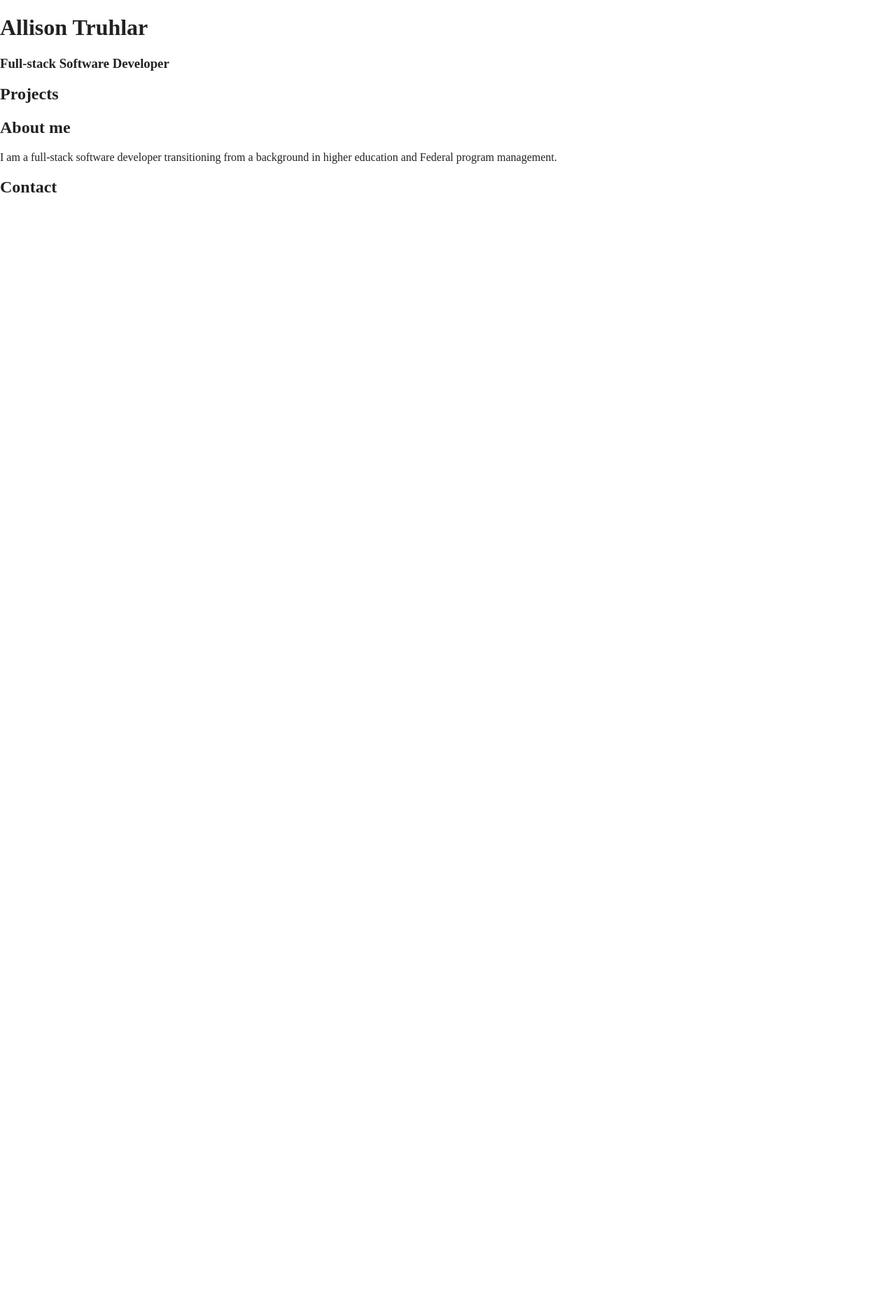
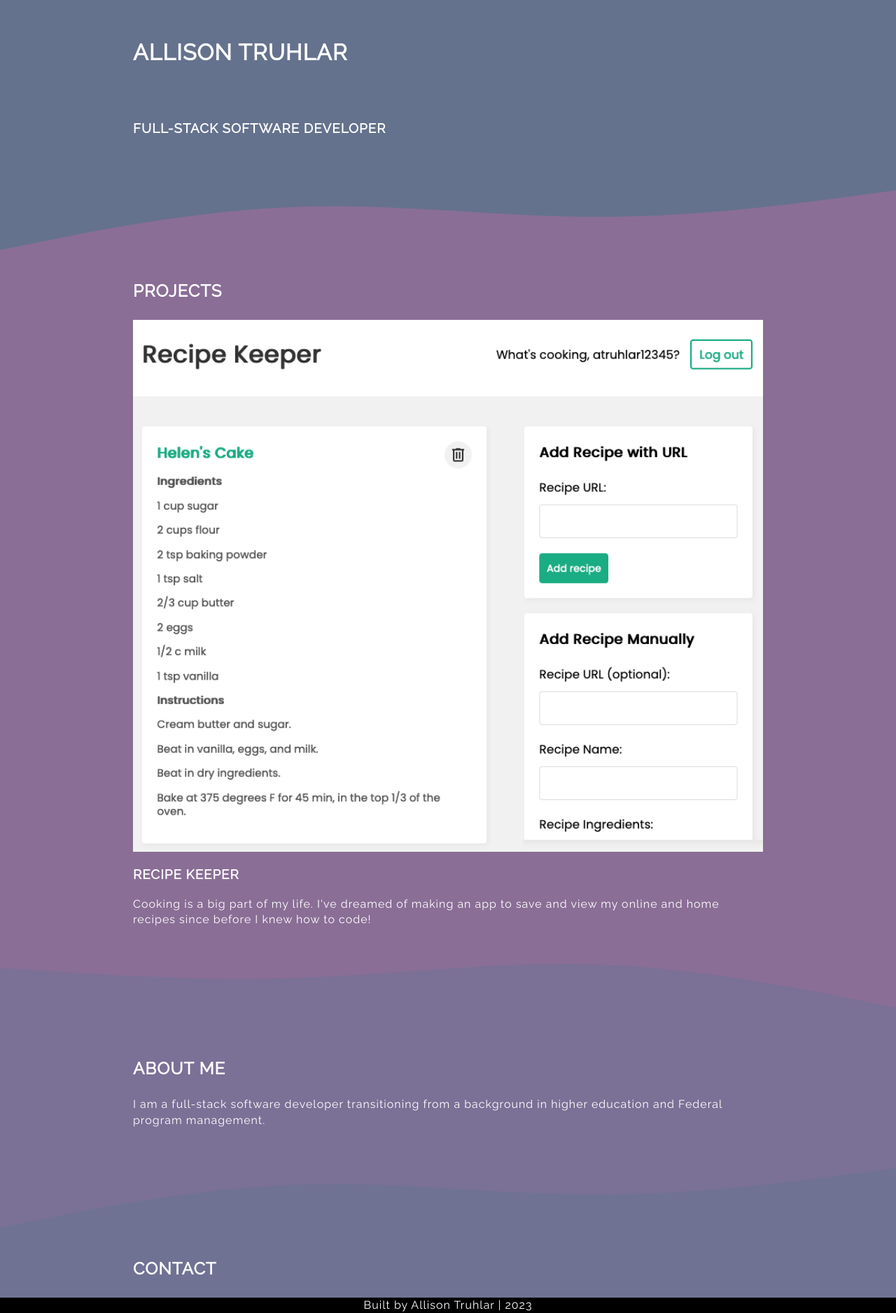
Before and after one commit to allison-truhlar/new-portfolio, a website built with Parcel: page index.html in a window 1280 px wide. Shown: the whole page at 70% size. Before the commit the page ends 800 px from the top, so only its background shows below. Built offline with nearby package versions, Linux system fonts and the light colour scheme.

Commit message:
Adding wave svgs, basic font styles and spacing

```diff
--- a/css/main.css
+++ b/css/main.css
@@ -11,8 +11,7 @@
    Base styles: opinionated defaults
    ========================================================================== */
 
-html {
-  color: #222;
+html, body {
   font-size: 1em;
   line-height: 1.4;
 }
@@ -86,88 +85,73 @@ textarea {
 /* ==========================================================================
    Author's custom styles
    ========================================================================== */
+   *,*::before,*::after {
+    box-sizing: border-box;
+  }
+  html{
+    height: 100%;
+  }
 
-/* ==========================================================================
-   Helper classes
-   ========================================================================== */
+  body{
+    min-height: 100%;
+    margin: 0;
+    color: #ffffff;
+    font-family: 'Raleway', sans-serif;
+    letter-spacing: 1px;
+  }
 
-/*
- * Hide visually and from screen readers
- */
+  img {
+    display: block;
+    width: 100%;
+    margin: auto;
+  }
 
-.hidden,
-[hidden] {
-  display: none !important;
-}
+  header, section{
+    display: flex;
+    flex-direction: column;
+    align-items: center;
+  }
 
-/*
- * Hide only visually, but have it available for screen readers:
- * https://snook.ca/archives/html_and_css/hiding-content-for-accessibility
- *
- * 1. For long content, line feeds are not interpreted as spaces and small width
- *    causes content to wrap 1 word per line:
- *    https://medium.com/@jessebeach/beware-smushed-off-screen-accessible-text-5952a4c2cbfe
- */
+  h1, h2, h3, p{
+    margin: 0;
+  }
 
-.sr-only {
-  border: 0;
-  clip: rect(0, 0, 0, 0);
-  height: 1px;
-  margin: -1px;
-  overflow: hidden;
-  padding: 0;
-  position: absolute;
-  white-space: nowrap;
-  width: 1px;
-  /* 1 */
-}
+  h1, h2, h3{
+    text-transform: uppercase;
+    padding: 1em 0 1em 0;
+  }
 
-/*
- * Extends the .sr-only class to allow the element
- * to be focusable when navigated to via the keyboard:
- * https://www.drupal.org/node/897638
- */
+  .content-container{
+    width: 80%;
+    max-width: 900px;
+  }
 
-.sr-only.focusable:active,
-.sr-only.focusable:focus {
-  clip: auto;
-  height: auto;
-  margin: 0;
-  overflow: visible;
-  position: static;
-  white-space: inherit;
-  width: auto;
-}
+  .background-first{
+    background-color: #65728d;
+  }
+  .background-second{
+    background-color: #8a6e96;
+  }
 
-/*
- * Hide visually and from screen readers, but maintain layout
- */
+  .background-third{
+    background-color: #7b7096;
+  }
 
-.invisible {
-  visibility: hidden;
-}
+  .background-fourth{
+    background-color: #6f7293;
+  }
+  /* .wave-container{
+    border: 1px red solid;
+  } */
+  .wave-container > svg {
+    display: block;
+  }
 
-/*
- * Clearfix: contain floats
- *
- * For modern browsers
- * 1. The space content is one way to avoid an Opera bug when the
- *    `contenteditable` attribute is included anywhere else in the document.
- *    Otherwise it causes space to appear at the top and bottom of elements
- *    that receive the `clearfix` class.
- * 2. The use of `table` rather than `block` is only necessary if using
- *    `:before` to contain the top-margins of child elements.
- */
+  footer{
+    background: black;
+    text-align: center;
+  }
 
-.clearfix::before,
-.clearfix::after {
-  content: " ";
-  display: table;
-}
-
-.clearfix::after {
-  clear: both;
-}
 
 /* ==========================================================================
    EXAMPLE Media Queries for Responsive Design.
@@ -178,85 +162,3 @@ textarea {
 @media only screen and (min-width: 35em) {
   /* Style adjustments for viewports that meet the condition */
 }
-
-@media print,
-  (-webkit-min-device-pixel-ratio: 1.25),
-  (min-resolution: 1.25dppx),
-  (min-resolution: 120dpi) {
-  /* Style adjustments for high resolution devices */
-}
-
-/* ==========================================================================
-   Print styles.
-   Inlined to avoid the additional HTTP request:
-   https://www.phpied.com/delay-loading-your-print-css/
-   ========================================================================== */
-
-@media print {
-  *,
-  *::before,
-  *::after {
-    background: #fff !important;
-    color: #000 !important;
-    /* Black prints faster */
-    box-shadow: none !important;
-    text-shadow: none !important;
-  }
-
-  a,
-  a:visited {
-    text-decoration: underline;
-  }
-
-  a[href]::after {
-    content: " (" attr(href) ")";
-  }
-
-  abbr[title]::after {
-    content: " (" attr(title) ")";
-  }
-
-  /*
-   * Don't show links that are fragment identifiers,
-   * or use the `javascript:` pseudo protocol
-   */
-  a[href^="#"]::after,
-  a[href^="javascript:"]::after {
-    content: "";
-  }
-
-  pre {
-    white-space: pre-wrap !important;
-  }
-
-  pre,
-  blockquote {
-    border: 1px solid #999;
-    page-break-inside: avoid;
-  }
-
-  /*
-   * Printing Tables:
-   * https://web.archive.org/web/20180815150934/http://css-discuss.incutio.com/wiki/Printing_Tables
-   */
-  thead {
-    display: table-header-group;
-  }
-
-  tr,
-  img {
-    page-break-inside: avoid;
-  }
-
-  p,
-  h2,
-  h3 {
-    orphans: 3;
-    widows: 3;
-  }
-
-  h2,
-  h3 {
-    page-break-after: avoid;
-  }
-}
--- a/index.html
+++ b/index.html
@@ -16,6 +16,11 @@
     <!-- <link rel="apple-touch-icon" href="icon.png"> -->
     <!-- Place favicon.ico in the root directory -->
 
+    <!-- Google fonts -->
+    <link rel="preconnect" href="https://fonts.googleapis.com">
+    <link rel="preconnect" href="https://fonts.gstatic.com" crossorigin>
+    <link href="https://fonts.googleapis.com/css2?family=Raleway&display=swap" rel="stylesheet">
+
     <link rel="stylesheet" href="css/normalize.css">
     <link rel="stylesheet" href="css/main.css">
 
@@ -25,26 +30,80 @@
 <body>
 
     <!-- Add your site or application content here -->
-  <header>
+
+    <div class="wave-container background-second">
+        <header class="background-first">
+            <div class="content-container">
                 <h1>Allison Truhlar</h1>
                 <h3>Full-stack Software Developer</h3>
+            </div>
         </header>
-  <section>
+        <svg xmlns="http://www.w3.org/2000/svg" viewBox="0 0 1440 180">
+            <path fill="#65728d" fill-opacity="1"
+                d="M0,160L80,144C160,128,320,96,480,90.7C640,85,800,107,960,106.7C1120,107,1280,85,1360,74.7L1440,64L1440,0L1360,0C1280,0,1120,0,960,0C800,0,640,0,480,0C320,0,160,0,80,0L0,0Z">
+            </path>
+        </svg>
+
+    </div>
+
+    <div class="wave-container background-third">
+        <section class="background-second">
+            <div class="content-container">
                 <h2>Projects</h2>
+                <div>
+                    <img src="./img/Recipe-Card.png" alt="Software Screenshot" loading="lazy" />
+                    <h3 class="projects__row-content-title">Recipe Keeper</h3>
+              <p class="projects__row-content-desc">
+                Cooking is a big part of my life. I've dreamed of making an app to save and view my online and home recipes since before I knew how to code!
+              </p>
+                  <!-- <a
+                    href="./recipe-keeper.html"
+                    class="btn btn--small btn--theme-inv projects__row-content-links-btn"
+                    >View project</a
+                  > -->
+                </div>
+            </div>
         </section>
-  <section>
+        <svg xmlns="http://www.w3.org/2000/svg" viewBox="0 0 1440 180"><path fill="#8a6e96" fill-opacity="1" d="M0,64L80,69.3C160,75,320,85,480,80C640,75,800,53,960,58.7C1120,64,1280,96,1360,112L1440,128L1440,0L1360,0C1280,0,1120,0,960,0C800,0,640,0,480,0C320,0,160,0,80,0L0,0Z"></path></svg>
+        </svg>
+
+
+
+    </div>
+
+    <div class="wave-container background-fourth">
+        <section class="background-third">
+            <div class="content-container">
                 <h2>About me</h2>
                 <p>
-        I am a full-stack software developer transitioning from a background in higher education and Federal program management.
+                    I am a full-stack software developer transitioning from a background in higher education and Federal
+                    program
+                    management.
                 </p>
+            </div>
         </section>
-  <section>
+        <svg xmlns="http://www.w3.org/2000/svg" viewBox="0 0 1440 180">
+            <path fill="#7b7096" fill-opacity="1"
+                d="M0,160L80,144C160,128,320,96,480,90.7C640,85,800,107,960,106.7C1120,107,1280,85,1360,74.7L1440,64L1440,0L1360,0C1280,0,1120,0,960,0C800,0,640,0,480,0C320,0,160,0,80,0L0,0Z">
+            </path>
+        </svg>
+
+    </div>
+
+    <section class="background-fourth">
+        <div class="content-container">
             <h2>Contact</h2>
+        </div>
     </section>
+
+
+    <footer>
+        Built by Allison Truhlar | 2023
+    </footer>
+
     <script src="js/vendor/modernizr-3.11.2.min.js"></script>
     <script src="js/plugins.js"></script>
     <script src="js/main.js"></script>
-
 </body>
 
 </html>
```
Also changed, not shown: favicon.ico (deleted), img/Recipe-Card.png (added). Lines whose indentation alone changed are shown as unchanged.
